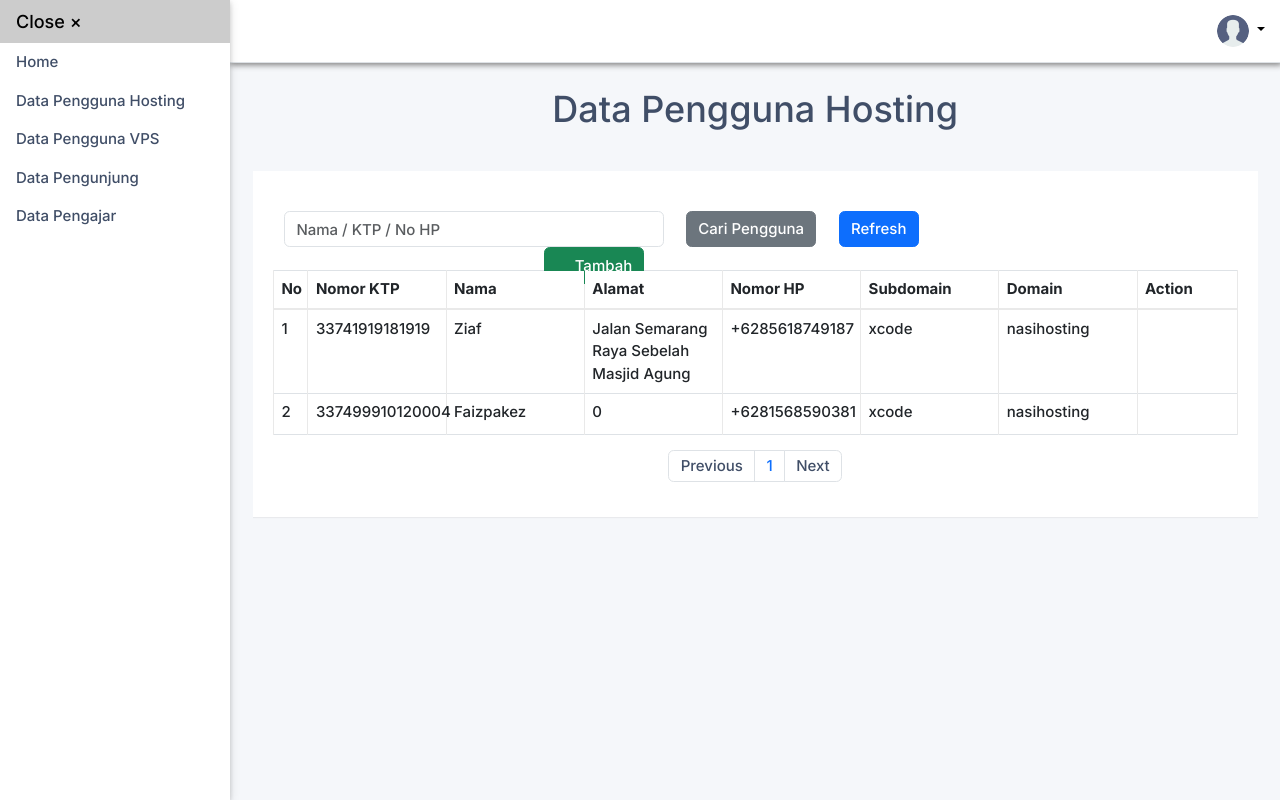
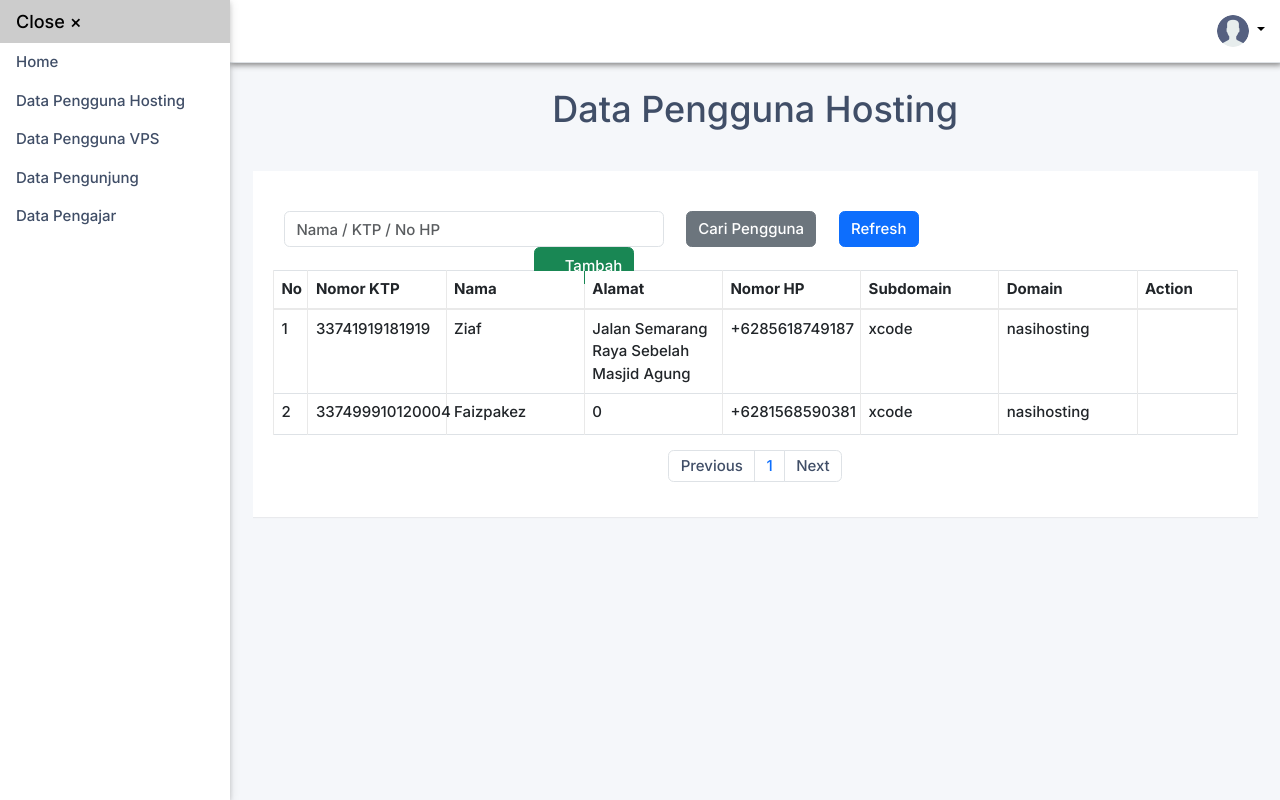
Before and after one commit to alifmhmmd21/Project_KP, a PHP site: page /DataPenggunaHosting.php in a window 1280 px wide. Run offline with PHP 8.4, Linux system fonts and the light colour scheme; a user stored in the database is signed in; data comes from the database, SQL or seed files in the repository.

Commit message:
edit by kakai

```diff
--- a/dashboard/DataPengajar.php
+++ b/dashboard/DataPengajar.php
@@ -105,7 +105,7 @@ $nomor = $halaman_awal + 1;
                                     <div class="col-sm-4">
                                         <div class="text-right">
                                             <a href="#tambah-teks" class="btn btn-success" data-toggle="modal"
-                                                style="float: right; display: flex; align-items: flex-end; position: absolute; top: 0; right: -55px;"><i class="material-icons">&#xE147;</i>
+                                                style="float: right; display: flex; align-items: flex-end; position: absolute; top: 0; right: -50px;"><i class="material-icons">&#xE147;</i>
                                                 <span>Tambah</span></a>
                                         </div>
                                     </div>
--- a/dashboard/DataPenggunaHosting.php
+++ b/dashboard/DataPenggunaHosting.php
@@ -116,7 +116,7 @@ $query = mysqli_query($conn, $sql1);
                                     </div>
                                     <div class="col-sm-4">
                                         <a href="#tambah-teks" class="btn btn-success align-center" data-toggle="modal"
-                                            style="float: right; display: flex; align-items: flex-end; position: absolute; top: 0; right: -50px;"><i
+                                            style="float: right; display: flex; align-items: flex-end; position: absolute; top: 0; right: -40px;"><i
                                                 class="material-icons">&#xE147;</i>
                                             <span>Tambah</span></a>
                                     </div>
--- a/dashboard/DataPengunjung.php
+++ b/dashboard/DataPengunjung.php
@@ -102,7 +102,7 @@ $nomor = $halaman_awal + 1;
                                     </div>
                                     <div class="col-sm-4">
                                     <a href="#tambah-teks" class="btn btn-success " data-toggle="modal"
-                                        style="float: right; display: flex; align-items: flex-end; position: absolute; top: 0; right: -50px;"><i class="material-icons">&#xE147;</i>
+                                        style="float: right; display: flex; align-items: flex-end; position: absolute; top: 0; right: -40px;"><i class="material-icons">&#xE147;</i>
                                         <span>Tambah</span></a>
                                     </div>
                                 </div>
```
